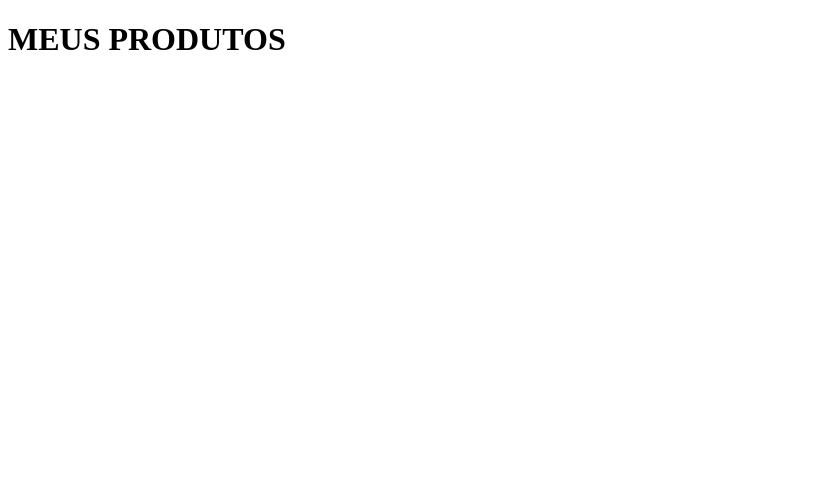
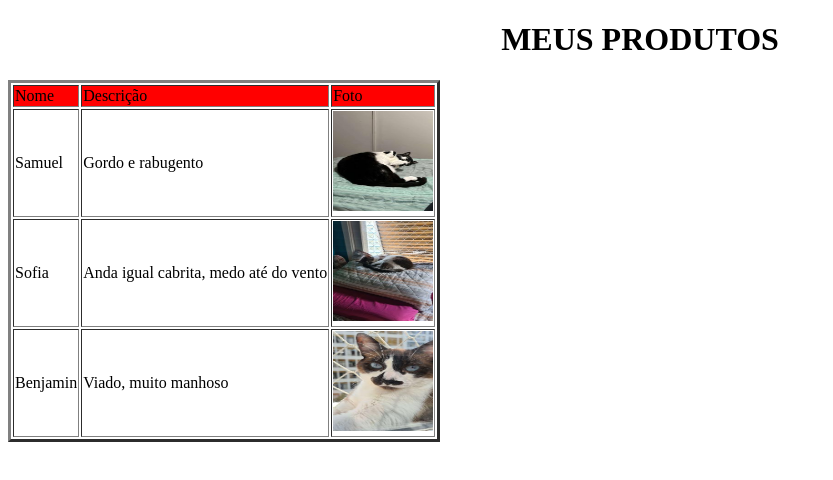
Before and after one commit to bdancs/projeto-aula, a plain HTML site: page index.html in a window 1280 px wide. Shown: the whole page, without its empty margins (0-833 px from the left). Drawn offline with Linux system fonts and the light colour scheme.

Commit message:
adicionando tabela

```diff
--- a/index.html
+++ b/index.html
@@ -8,7 +8,34 @@
     <link rel="shurtcut icon" href=""/>
 </head>
 <body>
-    <h1>MEUS PRODUTOS</h1>
+    <center><h1>MEUS PRODUTOS</h1></center>
+
+<table border="3"> <!--criando uma tabela-->
+    <tr> <!--cria linha-->
+        <td bgcolor="red">Nome</td> <!--cria coluna-->
+        <td bgcolor="red">Descrição</td>
+        <td bgcolor="red">Foto</td>
+    </tr>
+
+    <tr>
+        <td>Samuel</td>
+        <td>Gordo e rabugento</td>
+        <td><img src="img/samuel.jpg" width="100px" height="100px"></td>
+    </tr>
+
+    <tr>
+        <td>Sofia</td>
+        <td>Anda igual cabrita, medo até do vento</td>
+        <td><img src="img/sofia.jpg" width="100px" height="100px"></td>
+    </tr>
+
+    <tr>
+        <td>Benjamin</td>
+        <td>Viado, muito manhoso</td>
+        <td><img src="img/benjamin.jpg" width="100px" height="100px"></td>
+    </tr>
+
+</table>
 
 </body>
 </html>
```
Also changed, not shown: img/benjamin.jpg (added), img/mouse.jpg (added), img/samuel.jpg (added), img/sofia.jpg (added).
